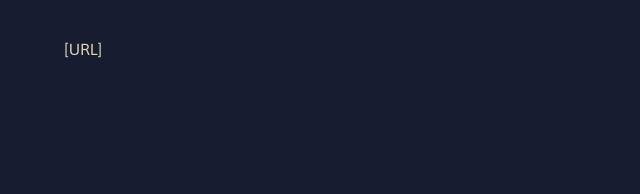
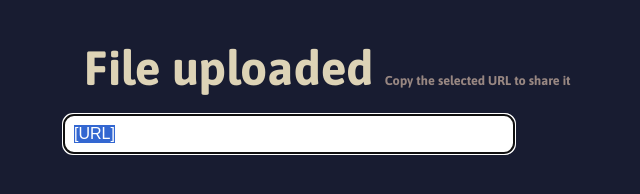
Before and after one commit to ThePaavero/self-destruct-link, a website: page client/uploaded.html in a window 1280 px wide. Shown: the whole page, without its empty margins (0-640 px from the left). Drawn offline with nearby package versions, Linux system fonts and the light colour scheme; files that its build step writes are made by us from their sources.

Commit message:
Ok, uploaded view is good enough.

```diff
--- a/client/style.scss
+++ b/client/style.scss
@@ -77,3 +77,21 @@ form {
     }
   }
 }
+
+.uploaded {
+
+  header {
+    h1 {
+      margin-bottom: 20px;
+    }
+  }
+
+  input {
+    padding: 10px;
+    font-size: 1rem;
+    border-radius: 10px;
+    border: none;
+    cursor: default;
+    min-width: 450px;
+  }
+}
--- a/client/uploaded.html
+++ b/client/uploaded.html
@@ -6,9 +6,17 @@
   <link href="https://fonts.googleapis.com/css2?family=Asap:wght@400;700&display=swap" rel="stylesheet">
   <link href="https://fonts.googleapis.com/icon?family=Material+Icons" rel="stylesheet">
 </head>
-<body>
+<body class="uploaded">
 <main>
-  <span>[URL]</span>
+  <header>
+    <h1>File uploaded <small>Copy the selected URL to share it</small></h1>
+  </header>
+  <input type="text" value="[URL]" autofocus/>
 </main>
+<script>
+  (() => {
+    document.querySelector('input').select()
+  })()
+</script>
 </body>
 </html>
```
